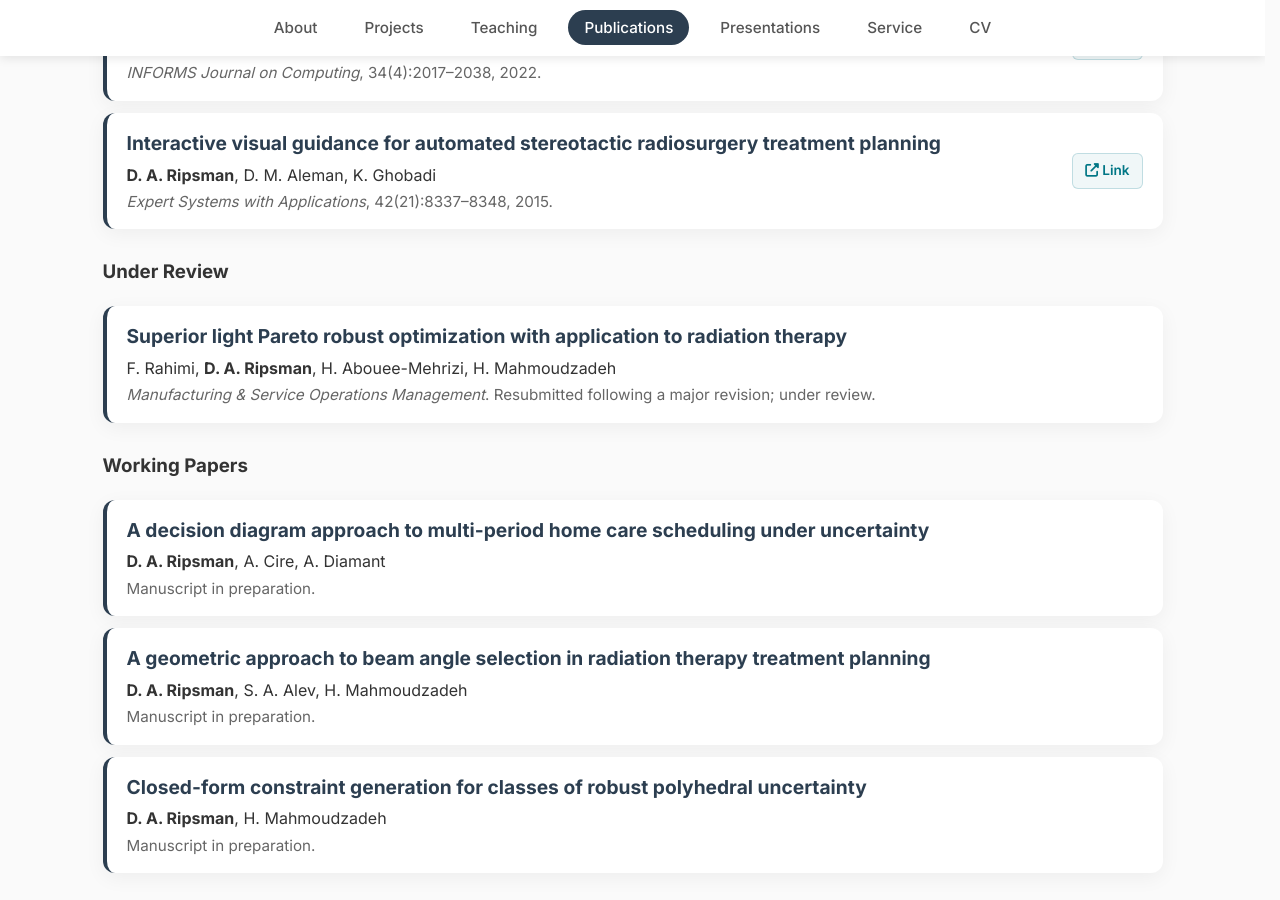
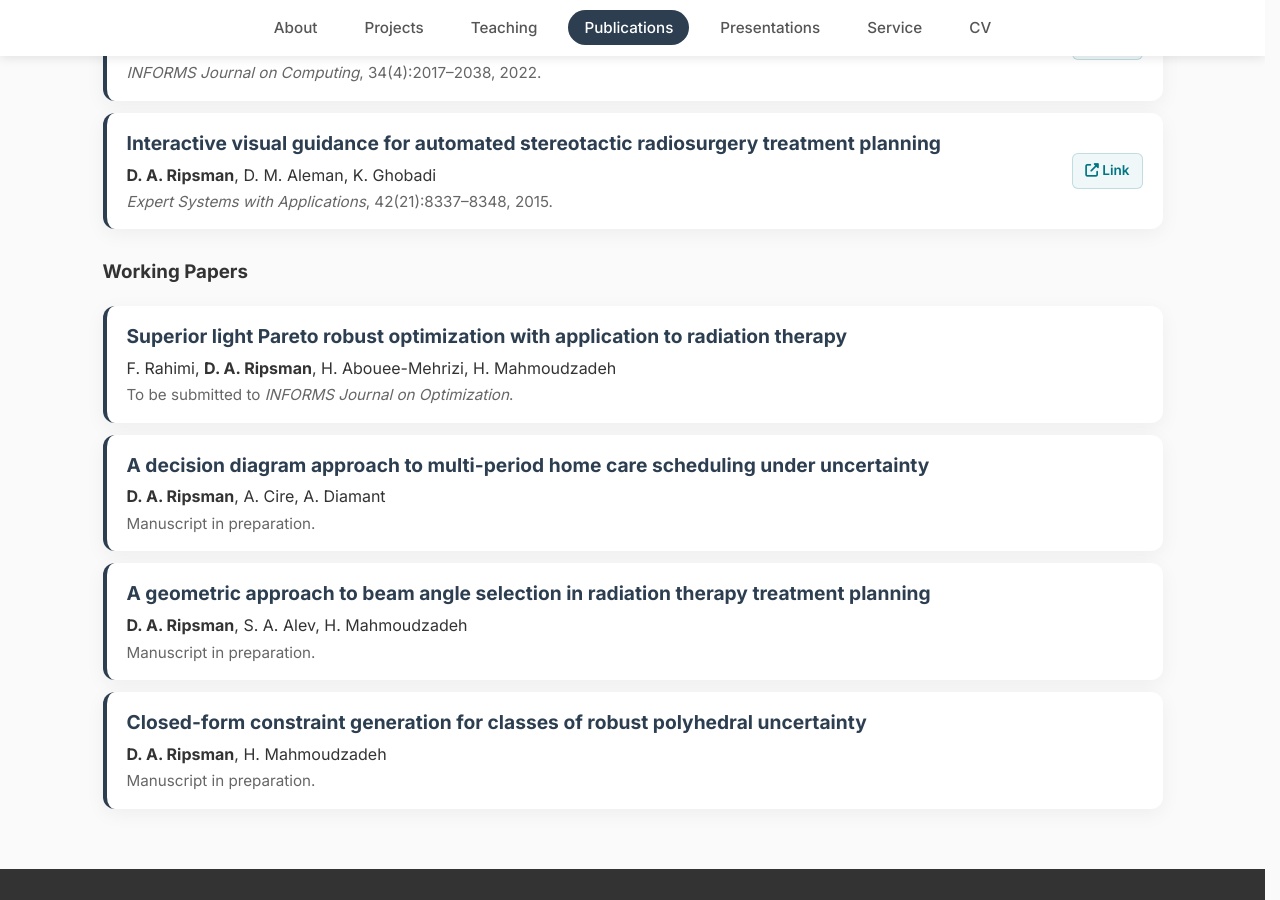
Before and after one commit to DaniRip/DaniRip.github.io, a Jekyll site: the page built from publications.md, in a window 1280 px wide and 900 px high, scrolled down 557 px. Built offline with Jekyll 4.4.1, drawn with Linux system fonts in a browser that asks for light colours.

Commit message:
Publications: superior LPRO paper moves to working papers (to be submitted to IJOO); update CV
Co-Authored-By: Claude Opus 5.5 <noreply@anthropic.com>

```diff
--- a/_data/publications.yml
+++ b/_data/publications.yml
@@ -31,9 +31,9 @@
   link: "https://doi.org/10.1016/j.eswa.2015.06.028"
 
 - title: "Superior light Pareto robust optimization with application to radiation therapy"
-  status: "under_review"
+  status: "working"
   authors: "F. Rahimi, D. A. Ripsman, H. Abouee-Mehrizi, H. Mahmoudzadeh"
-  note: "<em>Manufacturing & Service Operations Management</em>. Resubmitted following a major revision; under review."
+  note: "To be submitted to <em>INFORMS Journal on Optimization</em>."
 
 - title: "A decision diagram approach to multi-period home care scheduling under uncertainty"
   status: "working"
```
Also changed, not shown: 1 other file.
